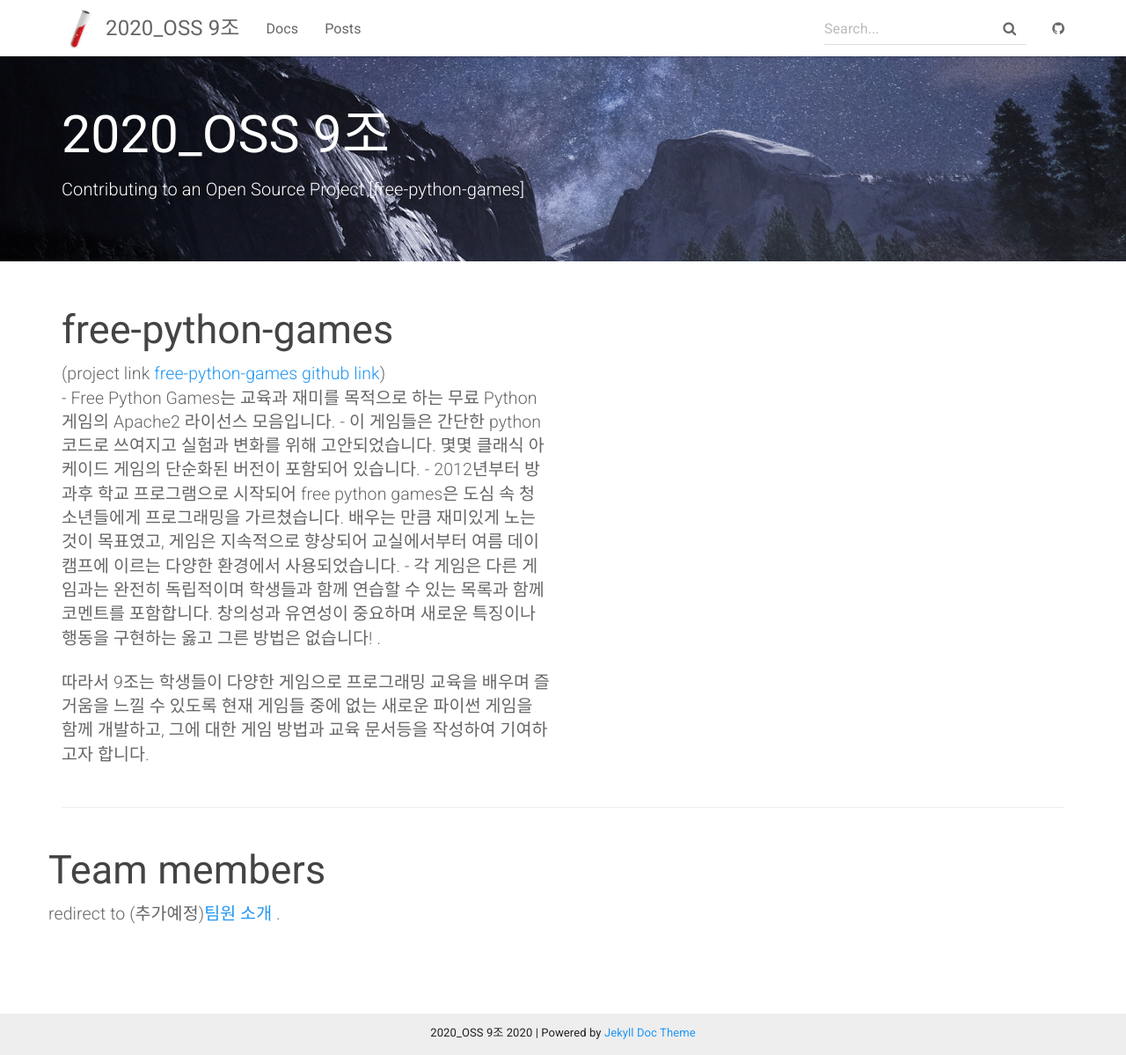
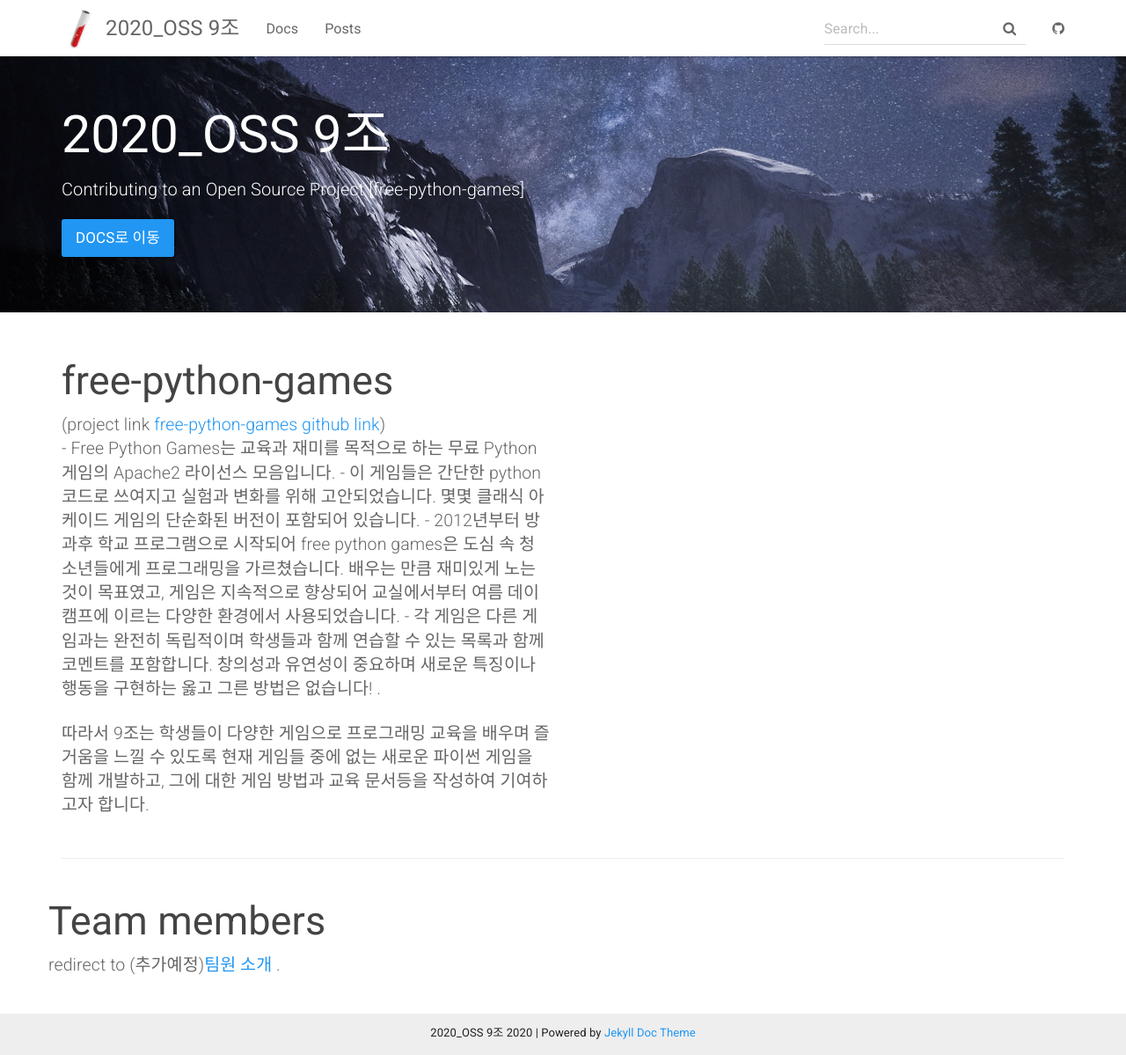
Before and after one commit to doolim98/2020-2-OSS-9, a Jekyll site: the page built from index.html, in a window 1280 px wide and 1199 px high. Shown: the whole window at 88% size. Built offline with Jekyll 4.4.1, drawn with Linux system fonts in a browser that asks for light colours.

Commit message:
Update index.html

```diff
--- a/index.html
+++ b/index.html
@@ -6,7 +6,8 @@ layout: default
     <div class="container">
         <h1 style="color:white;">2020_OSS 9조</h1>
         <p style="color:white;">Contributing to an Open Source Project [free-python-games]</p>
-            </div>
+        <p><a class="btn btn-primary btn-lg" href="{{ "/docs/home/" | relative_url }}" role="button">docs로 이동</a></p>
+    </div>
 </div>
 
 <div class="container">
```
